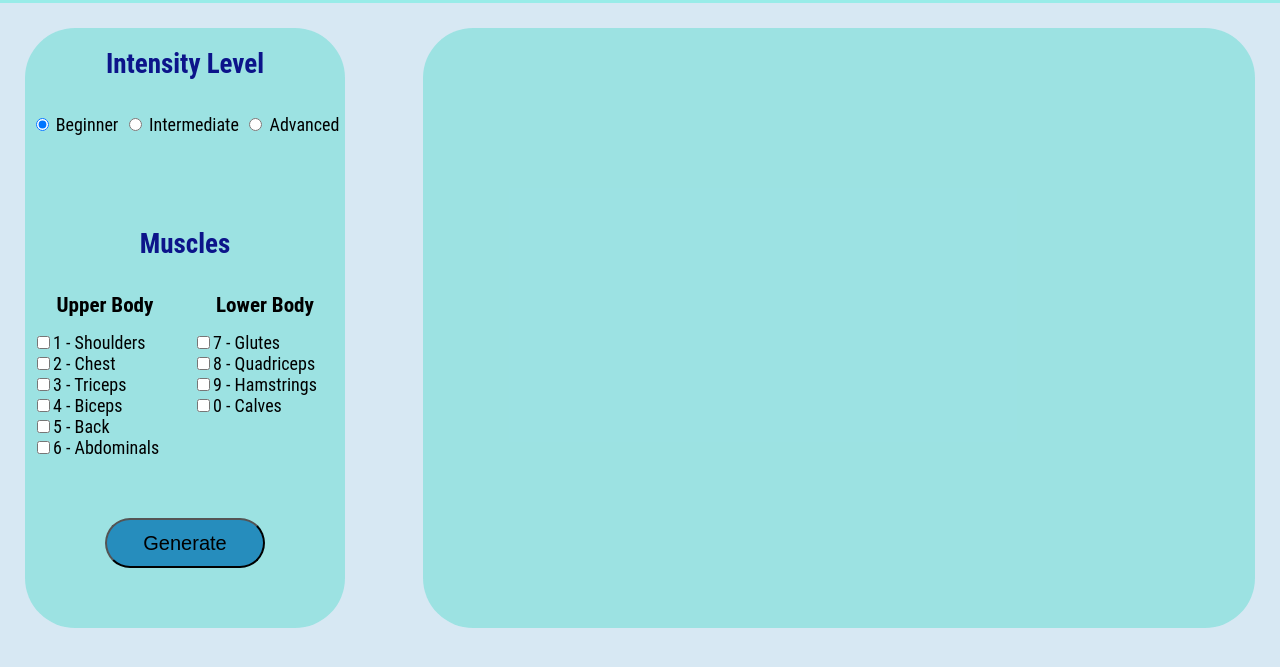
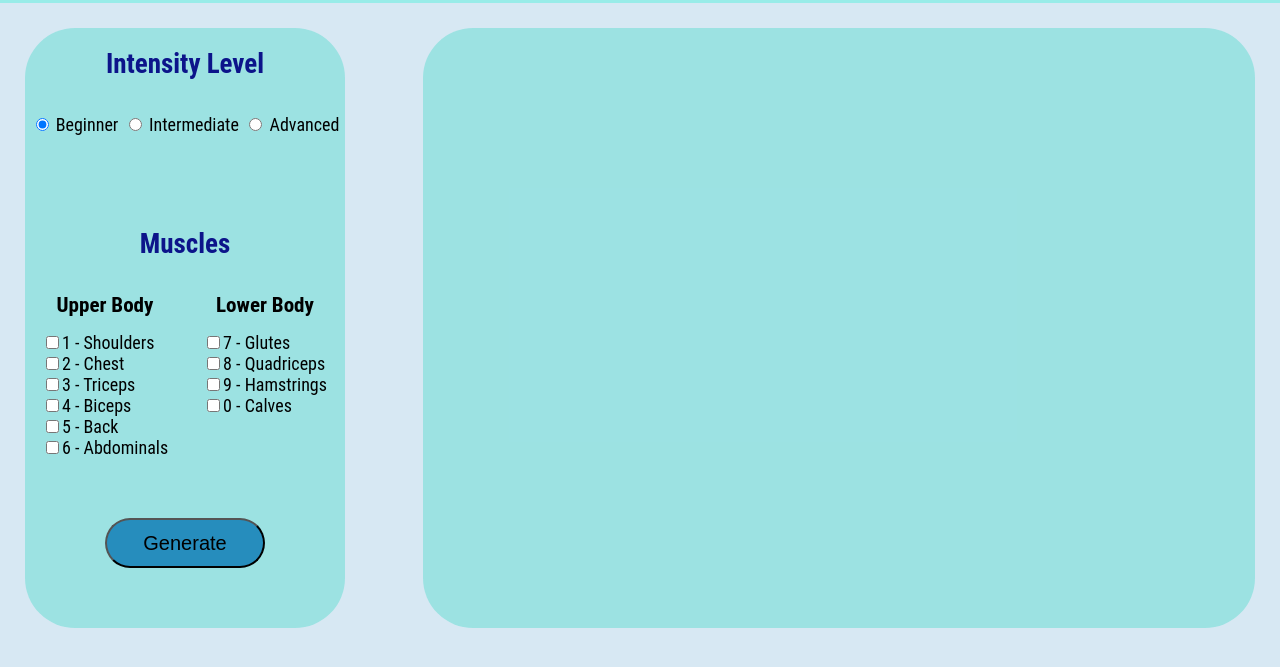
Before and after one commit to Patrick-Raphael/HomeGymBot, a plain HTML site: page index.html in a window 1280 px wide. Shown: the part 67-734 px from the top of the page. Drawn offline with Linux system fonts and the light colour scheme.

Commit message:
Update style.css

```diff
--- a/style.css
+++ b/style.css
@@ -184,10 +184,6 @@ body {
   flex-wrap: wrap;
 }
 
-.muscles-container {
-  width: 90%;
-}
-
 .muscles {
   width: 100%;
   display: flex;
```
